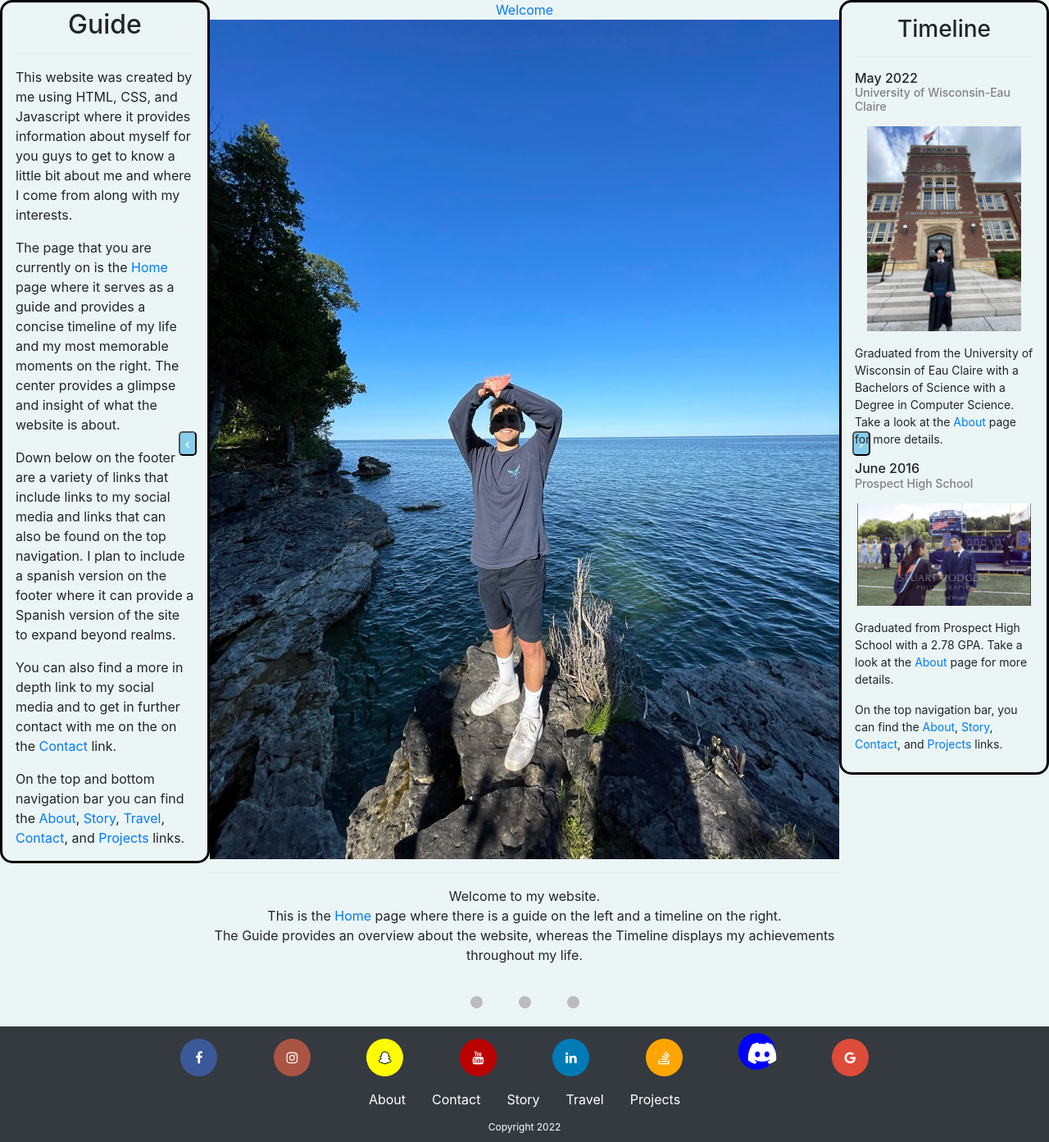
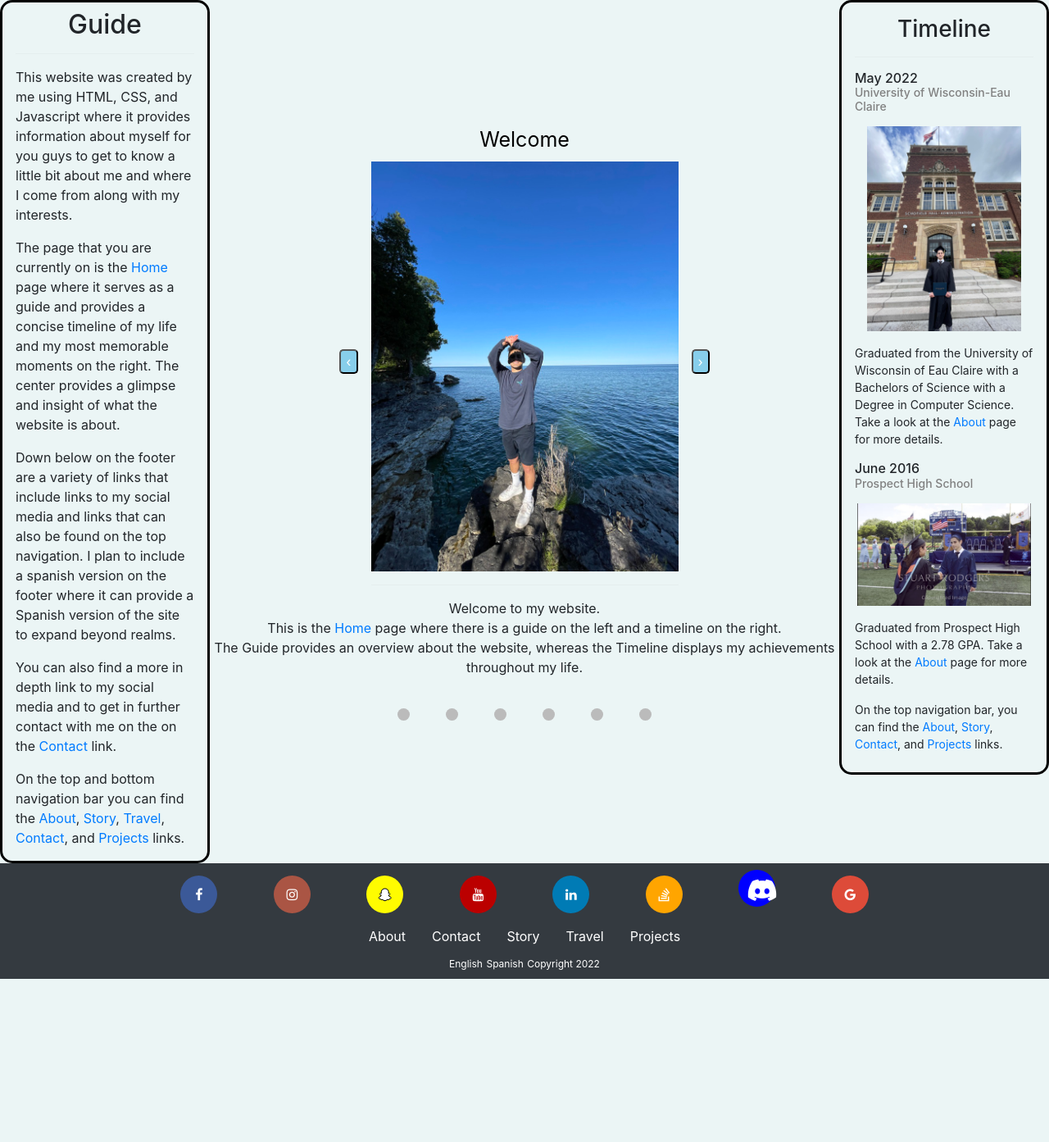
Before and after one commit to viveroa2291/adanvivero, a PHP site: page / in a window 1280 px wide. Shown: the part 48-1441 px from the top of the page at 82% size. After the commit the page ends 1242 px from the top, so only its background shows below. Run offline with PHP 8.4, Linux system fonts and the light colour scheme; some libraries are stand-ins or nearby versions.

Commit message:
Javascript Bug Error
Fixed an issue I was having.

```diff
--- a/CSS/home.css
+++ b/CSS/home.css
@@ -39,6 +39,12 @@ main {
 }
 .header{
     text-align: center;
+    color: black;
+    margin-bottom: .5rem;
+    font-size: 25px;
+}
+.main-image {
+  height: 500px;
 }
 .timeline-header {
   font-size: 16px;
@@ -125,7 +131,7 @@ a.home-links:hover {
   background-color: #bbb;
   border-radius: 50%;
   display: block;
-  transition: background-color 0.6s ease;
+  transition: background-color 0.3s ease;
 }
 .active, .dot:hover {
   background-color: #717171;
--- a/home.js
+++ b/home.js
@@ -10,7 +10,8 @@ const headerDescritpions = ["Welcome to my website. <br> This is the <a class='h
 "This is the story page",
 "This is the travel page",
 "This is the projects page."];
-const linkTitles = ["home.html", "about.html", "contact.html", "story.html", "projects.html"];
+const linkTitles = ["home.html", "about.html", "contact.html", "story.html","travel.html", "projects.html"];
+
 let s = 0;
 
 function advance(delta) {
@@ -21,5 +22,11 @@ function advance(delta) {
 }
 previousButton.addEventListener('click', () => advance(-1));
 nextButton.addEventListener('click', () => advance(1));
+advance(0);
 
-advance(0);
+function dots(delta) {
+    descriptionDiv.innerHTML = headerDescritpions[delta];
+    headerDiv.innerHTML = headerTitles[delta];
+    headerDiv.setAttribute("href", linkTitles[delta]);
+    s = delta;
+}
--- a/index.html
+++ b/index.html
@@ -51,7 +51,7 @@
                         </div>
                         <div class="middle-area">
                             <a href="" class="header" id="header"></a>
-                            <img src="images/doorCounty.jpeg" alt="">
+                            <img class="main-image" src="images/doorCounty.jpeg" alt="main-picture">
                             <hr>
                         </div>
                         <div class="next-area">
@@ -60,9 +60,12 @@
                     </div>
                     <p id="descriptionBody" class="description-body"></p>
                     <div class="dots-wrapper">
-                        <span class="dot" onclick="currentSlide(1)"></span>
-                        <span class="dot" onclick="currentSlide(2)"></span>
-                        <span class="dot" onclick="currentSlide(3)"></span>
+                        <span class="dot" onclick="dots(0)"></span>
+                        <span class="dot" onclick="dots(1)"></span>
+                        <span class="dot" onclick="dots(2)"></span>
+                        <span class="dot" onclick="dots(3)"></span>
+                        <span class="dot" onclick="dots(4)"></span>
+                        <span class="dot" onclick="dots(5)"></span>
                     </div>
             </section>
             <section class="right-side">
@@ -99,6 +102,8 @@
             <a class="nav-link text-white footer-link" href="projects.html">Projects</a>
         </div>
         <div>
+            <span class="copyright" onclick="currentSlide(5)">English</span>
+            <span class="copyright" onclick="currentSlide(6)">Spanish</span>
             <span class="copyright">Copyright <script>document.write(new Date().getFullYear());</script></span>
         </div>
     </footer>
```
